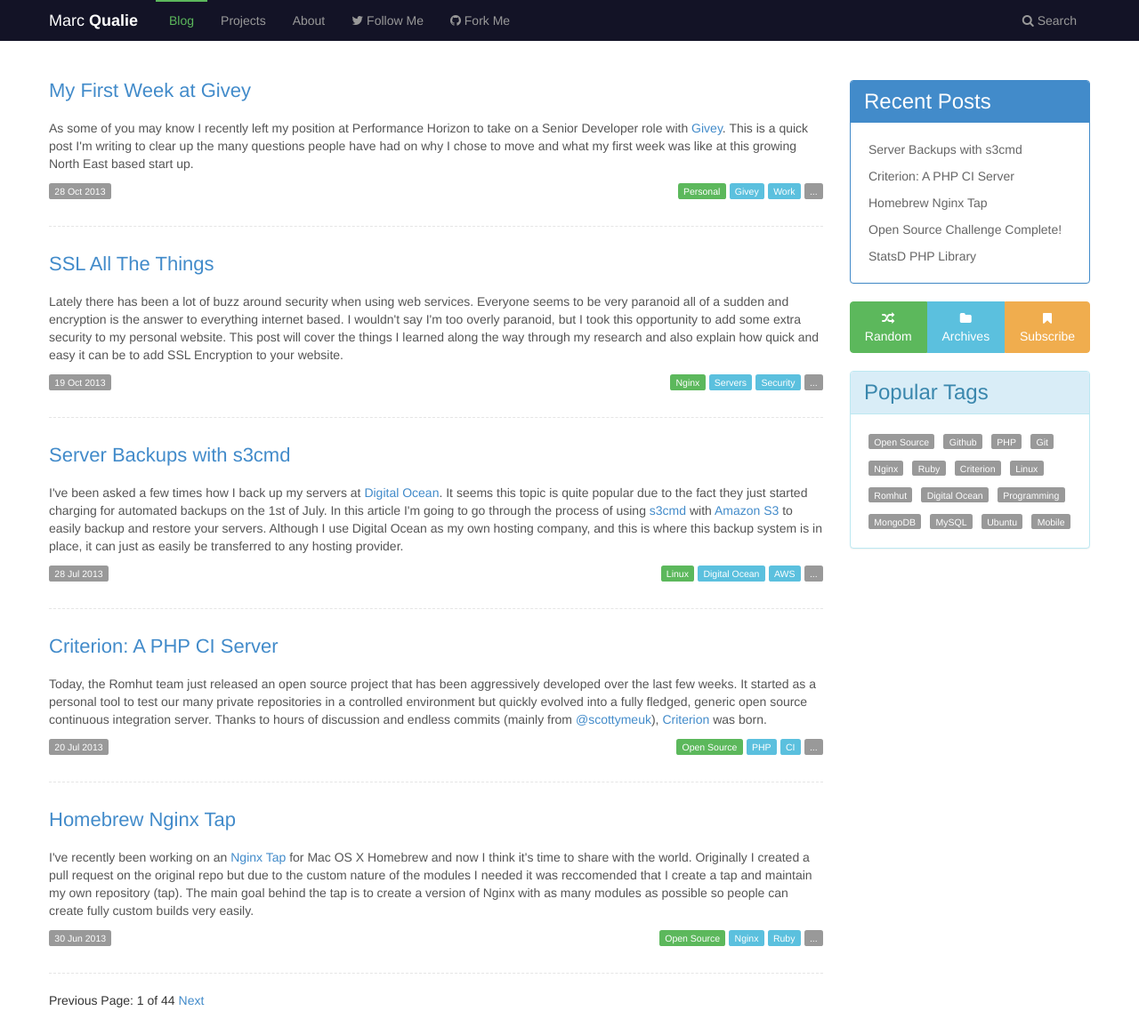
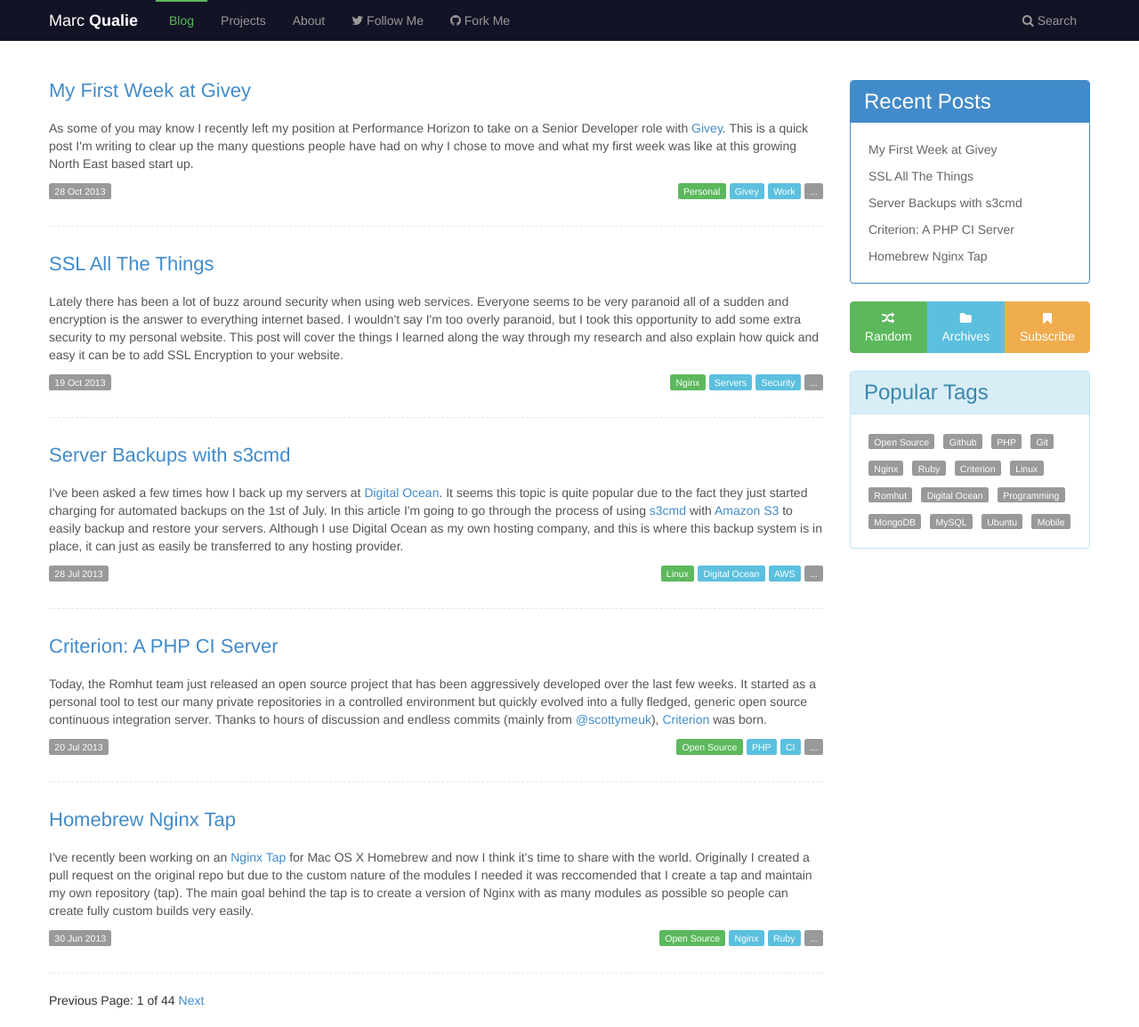
Before and after one commit to sdeering/marcqualie.com, a Jekyll site: the page built from index.html, in a window 1280 px wide and 1155 px high. Shown: the whole window at 89% size. Built offline with Jekyll 4.4.1, drawn with Linux system fonts in a browser that asks for light colours; Markdown is read by kramdown in place of the engine named in the settings; the list of posts is cut into pages by our own code; comment, search, counter and statistics services are not loaded.

Commit message:
Use real posts in sidebar

```diff
--- a/_includes/sidebar.html
+++ b/_includes/sidebar.html
@@ -1,11 +1,9 @@
 <div class="panel panel-primary">
   <h3 class="panel-heading">Recent Posts</h3>
   <ul class="list-nostyle">
-                <li><a href="/2013/07/server-backups-with-s3cmd" title="Server Backups with s3cmd">Server Backups with s3cmd</a></li>
-                <li><a href="/2013/07/criterion:-a-php-ci-server" title="Criterion: A PHP CI Server">Criterion: A PHP CI Server</a></li>
-                <li><a href="/2013/06/homebrew-nginx-tap" title="Homebrew Nginx Tap">Homebrew Nginx Tap</a></li>
-                <li><a href="/2013/06/open-source-challenge-complete" title="Open Source Challenge Complete!">Open Source Challenge Complete!</a></li>
-                <li><a href="/2013/06/statsd-php-library" title="StatsD PHP Library">StatsD PHP Library</a></li>
+{% for post in site.posts limit:5 %}
+    <li><a href="{{ post.url }}" title="{{ post.title }}">{{ post.title }}</a></li>
+{% endfor %}
   </ul>
 </div>
 
```
Lines whose indentation alone changed are shown as unchanged.
